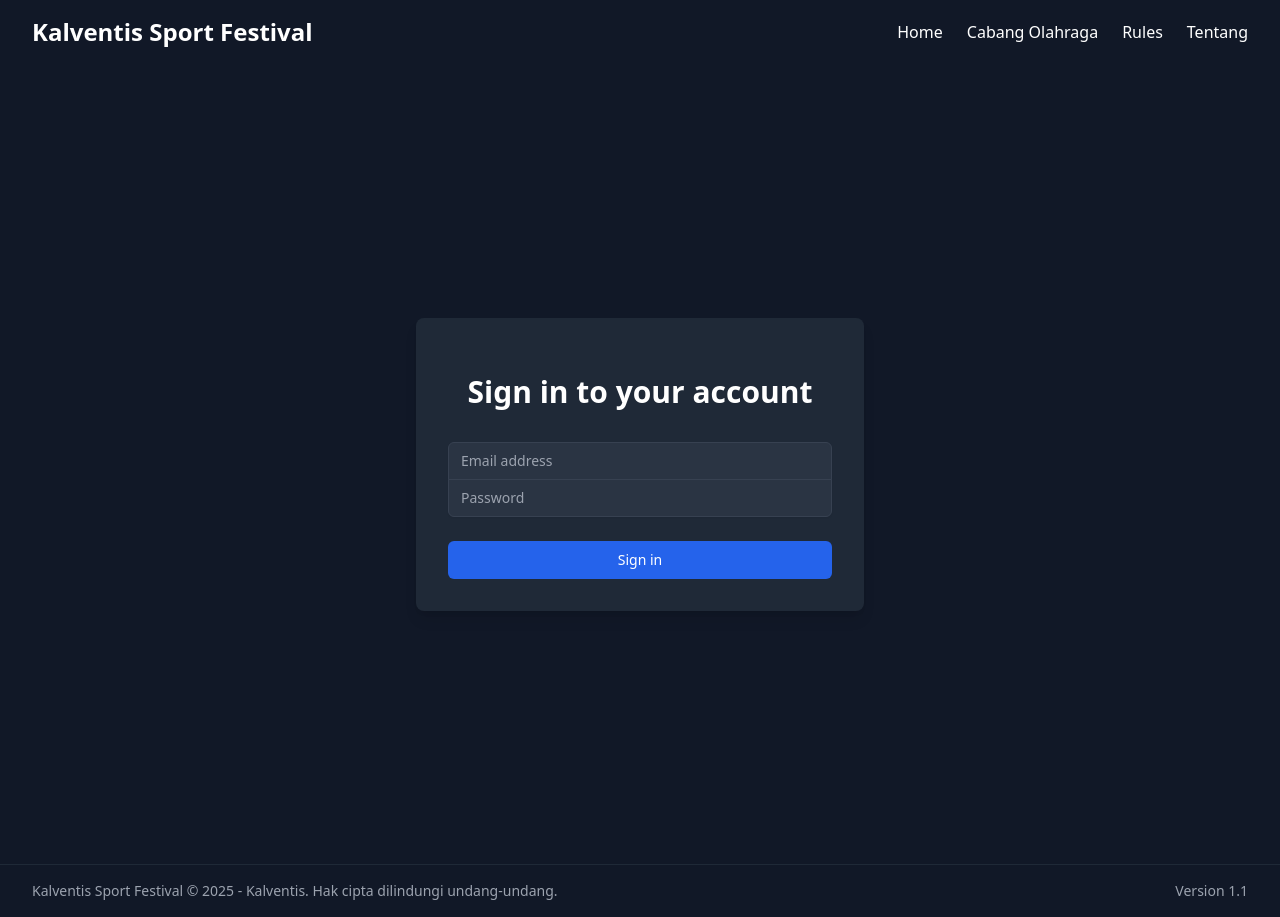
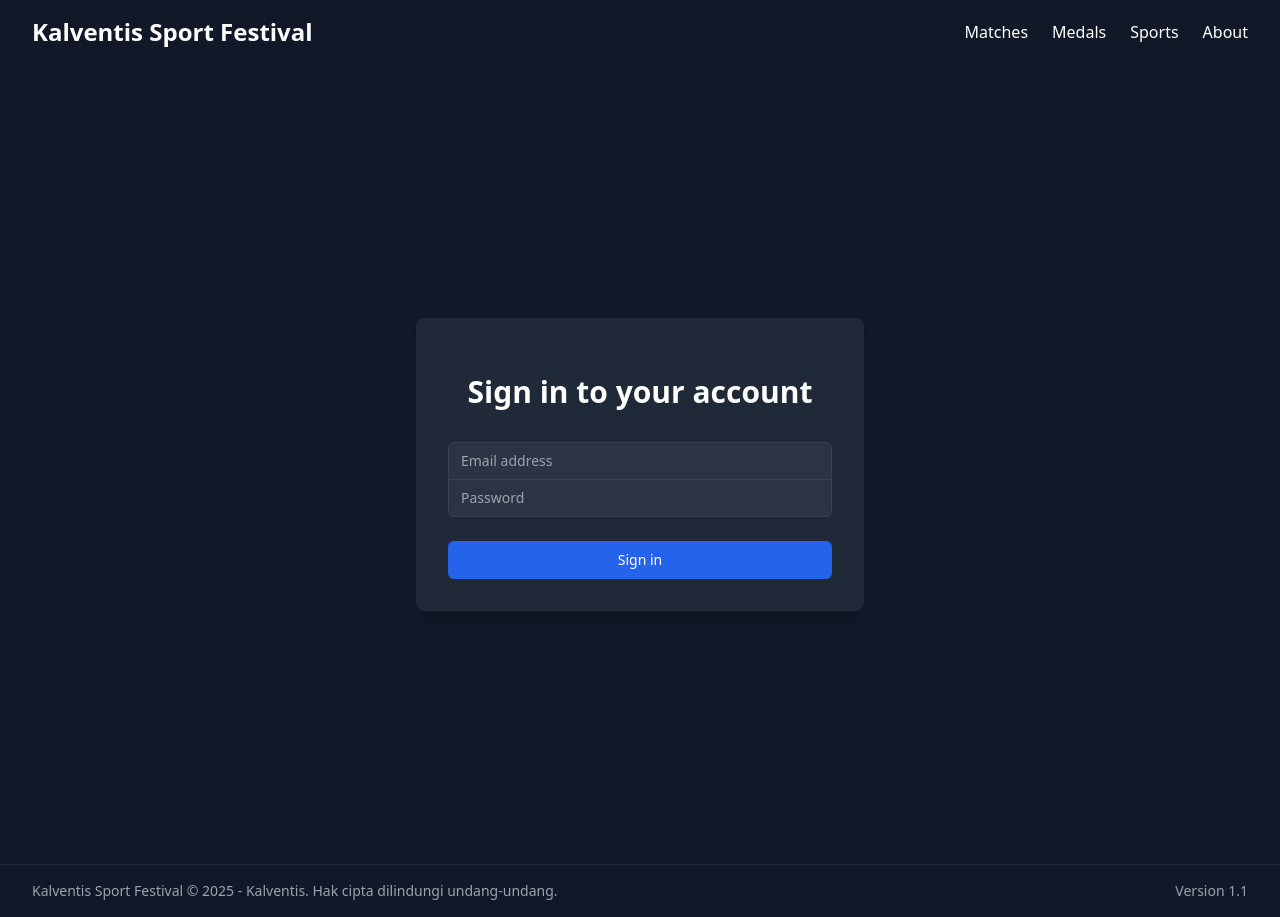
Before and after one commit to MuhammadIrsyad95/kalventis-sport-festival, a Next.js app: page /login in a window 1280 px wide. Built offline with nearby package versions, Linux system fonts and the light colour scheme; no server answers.

Commit message:
udate single page application

```diff
--- a/src/app/page.tsx
+++ b/src/app/page.tsx
@@ -152,7 +152,7 @@ export default function Home() {
         </motion.section>
 
         {/* Matches Section */}
-        <section className="mb-12">
+        <section id="matches-section" className="mb-12">
           <h2 className="text-2xl font-bold text-white mb-6">Matches</h2>
           <div className="space-y-8">
             {matchesLalu.length === 0 && matchesSekarang.length === 0 && matchesAkanDatang.length === 0 ? (
@@ -160,7 +160,7 @@ export default function Home() {
             ) : (
               <>
                 <div>
-                  <h3 className="text-lg font-semibold text-blue-300 mb-2">Yang Lalu</h3>
+                  <h3 className="text-lg font-semibold text-blue-300 mb-2">Past</h3>
                   {matchesLalu.length > 0 ? (
                     <div className="relative">
                       <Slider {...getSliderSettings(matchesLalu.length)}>
@@ -176,7 +176,7 @@ export default function Home() {
                   )}
                 </div>
                 <div>
-                  <h3 className="text-lg font-semibold text-green-300 mb-2">Sedang Berlangsung</h3>
+                  <h3 className="text-lg font-semibold text-green-300 mb-2">Ongoing</h3>
                   {matchesSekarang.length > 0 ? (
                     <div className="relative">
                       <Slider {...getSliderSettings(matchesSekarang.length)}>
@@ -192,7 +192,7 @@ export default function Home() {
                   )}
                 </div>
                 <div>
-                  <h3 className="text-lg font-semibold text-yellow-300 mb-2">Akan Datang</h3>
+                  <h3 className="text-lg font-semibold text-yellow-300 mb-2">Upcoming</h3>
                   {matchesAkanDatang.length > 0 ? (
                     <div className="relative">
                       <Slider {...getSliderSettings(matchesAkanDatang.length)}>
@@ -213,13 +213,13 @@ export default function Home() {
         </section>
 
         {/* Medal Tally Section */}
-        <section className="mb-12">
+        <section id="medals-section" className="mb-12">
           <h2 className="text-2xl font-bold text-white mb-6">Medal Tally</h2>
           <MedalTally medals={medalTally} />
         </section>
 
         {/* Sports Section */}
-        <section>
+        <section id="sports-section">
           <h2 className="text-2xl font-bold text-white mb-6">Sports</h2>
           <div className="grid grid-cols-1 sm:grid-cols-2 md:grid-cols-3 gap-6">
             {sports.map((sport) => (
@@ -237,7 +237,7 @@ export default function Home() {
       </div>
 
       {/* Info Section at the bottom */}
-      <section className="w-full bg-gray-900 border-t border-gray-800 py-6 mt-8">
+      <section id="about-section" className="w-full bg-gray-900 border-t border-gray-800 py-6 mt-8">
         <div className="max-w-7xl mx-auto px-4 flex flex-col md:flex-row justify-between items-start md:items-center gap-6">
           <div className="flex-1 text-left md:pr-8">
             <h2 className="text-base md:text-lg font-semibold text-white mb-2">About Kalventis Sport Festival</h2>
--- a/src/components/Header.tsx
+++ b/src/components/Header.tsx
@@ -37,18 +37,18 @@ export default function Header() {
           </Link>
         </div>
         <div className="hidden md:flex items-center space-x-6">
-          <Link href="/" className="font-medium hover:text-gray-300 transition-colors text-white">
-            Home
-          </Link>
-          <Link href="/sports" className="font-medium hover:text-gray-300 transition-colors text-white">
-            Cabang Olahraga
-          </Link>
-          <Link href="/rules" className="font-medium hover:text-gray-300 transition-colors text-white">
-            Rules
-          </Link>
-          <Link href="/about" className="font-medium hover:text-gray-300 transition-colors text-white">
-            Tentang
-          </Link>
+          <a href="#matches-section" className="font-medium hover:text-gray-300 transition-colors text-white">
+            Matches
+          </a>
+          <a href="#medals-section" className="font-medium hover:text-gray-300 transition-colors text-white">
+            Medals
+          </a>
+          <a href="#sports-section" className="font-medium hover:text-gray-300 transition-colors text-white">
+            Sports
+          </a>
+          <a href="#about-section" className="font-medium hover:text-gray-300 transition-colors text-white">
+            About
+          </a>
         </div>
         {/* Mobile hamburger (hidden, now in bar above) */}
       </nav>
@@ -67,18 +67,18 @@ export default function Header() {
               <span className="text-2xl font-bold text-white">Kalventis Sport Festival</span>
             </div>
             <nav className="flex-1 px-2 py-4 space-y-1">
-              <Link href="/" className="block px-4 py-3 text-white font-medium rounded hover:bg-gray-800" onClick={() => setMobileMenuOpen(false)}>
-                Home
-              </Link>
-              <Link href="/sports" className="block px-4 py-3 text-white font-medium rounded hover:bg-gray-800" onClick={() => setMobileMenuOpen(false)}>
-                Cabang Olahraga
-              </Link>
-              <Link href="/rules" className="block px-4 py-3 text-white font-medium rounded hover:bg-gray-800" onClick={() => setMobileMenuOpen(false)}>
-                Rules
-              </Link>
-              <Link href="/about" className="block px-4 py-3 text-white font-medium rounded hover:bg-gray-800" onClick={() => setMobileMenuOpen(false)}>
-                Tentang
-              </Link>
+              <a href="#matches-section" className="block px-4 py-3 text-white font-medium rounded hover:bg-gray-800" onClick={() => setMobileMenuOpen(false)}>
+                Matches
+              </a>
+              <a href="#medals-section" className="block px-4 py-3 text-white font-medium rounded hover:bg-gray-800" onClick={() => setMobileMenuOpen(false)}>
+                Medals
+              </a>
+              <a href="#sports-section" className="block px-4 py-3 text-white font-medium rounded hover:bg-gray-800" onClick={() => setMobileMenuOpen(false)}>
+                Sports
+              </a>
+              <a href="#about-section" className="block px-4 py-3 text-white font-medium rounded hover:bg-gray-800" onClick={() => setMobileMenuOpen(false)}>
+                About
+              </a>
             </nav>
           </div>
           {/* Overlay click to close */}
```
